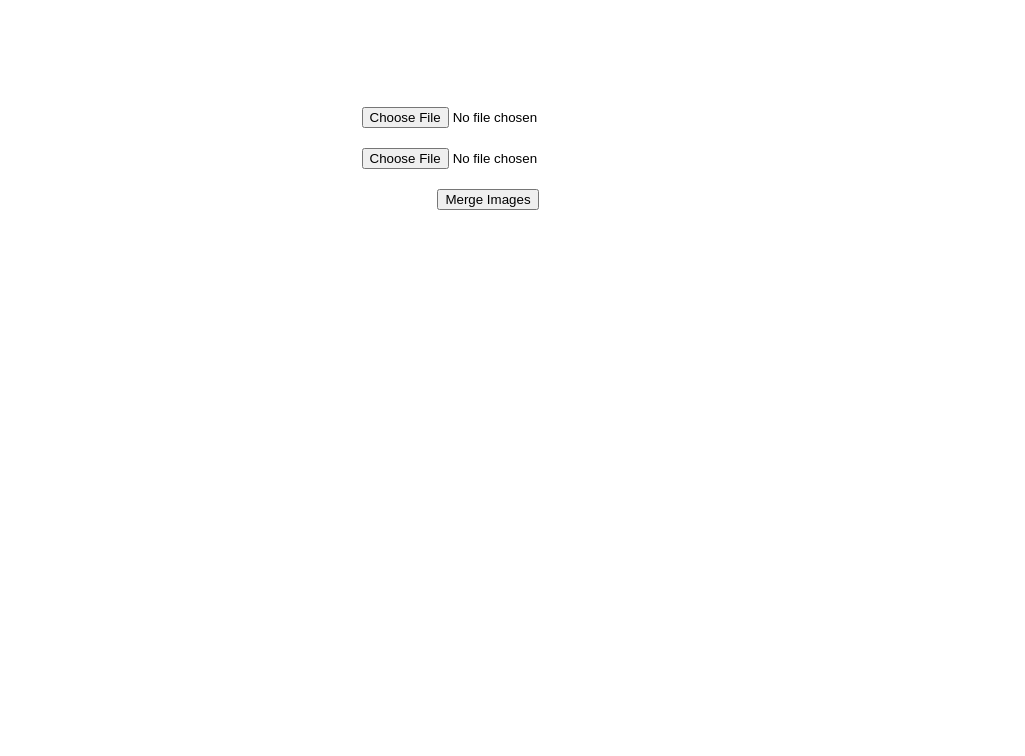
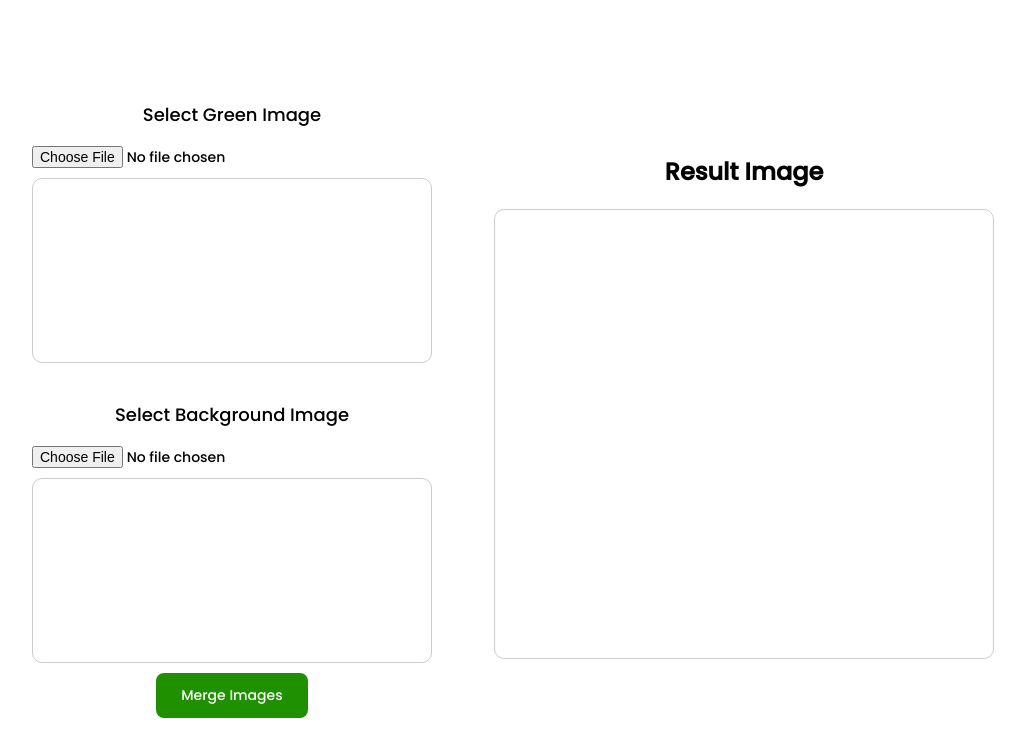
Before and after one commit to muamarzidan/Projects_GDSCUI, a plain HTML site: page Devfest/GreenScreenApp/index.html in a window 1280 px wide. Shown: the whole page, without its empty margins (152-1177 px from the left). Drawn offline with Linux system fonts and the light colour scheme.

Commit message:
feat: add greenimage

```diff
--- a/Devfest/GreenScreenApp/assets/main.js
+++ b/Devfest/GreenScreenApp/assets/main.js
@@ -1,3 +1,29 @@
+function displayInputImage() {
+    const inputImage = document.getElementById('inputImage').files[0];
+    const inputPreview = document.getElementById('inputPreview');
+
+    if (inputImage) {
+        const inputImg = new Image();
+        inputImg.onload = function () {
+            inputPreview.style.backgroundImage = `url(${URL.createObjectURL(inputImage)})`;
+        };
+        inputImg.src = URL.createObjectURL(inputImage);
+    }
+}
+
+function displayBackgroundImage() {
+    const backgroundImage = document.getElementById('backgroundImage').files[0];
+    const backgroundPreview = document.getElementById('backgroundPreview');
+
+    if (backgroundImage) {
+        const bgImg = new Image();
+        bgImg.onload = function () {
+            backgroundPreview.style.backgroundImage = `url(${URL.createObjectURL(backgroundImage)})`;
+        };
+        bgImg.src = URL.createObjectURL(backgroundImage);
+    }
+}
+
 function mergeImages() {
     const inputImage = document.getElementById('inputImage').files[0];
     const backgroundImage = document.getElementById('backgroundImage').files[0];
@@ -6,19 +32,26 @@ function mergeImages() {
         const canvas = document.getElementById('outputCanvas');
         const ctx = canvas.getContext('2d');
 
-        const img = new Image();
-        const bg = new Image();
+        const inputPreview = document.getElementById('inputPreview');
+        const backgroundPreview = document.getElementById('backgroundPreview');
 
-        img.onload = function () {
-            bg.onload = function () {
-                canvas.width = img.width;
-                canvas.height = img.height;
+        const inputImg = new Image();
+        const bgImg = new Image();
 
-                ctx.drawImage(img, 0, 0);
+        inputImg.onload = function () {
+            inputPreview.style.backgroundImage = `url(${URL.createObjectURL(inputImage)})`;
+
+            bgImg.onload = function () {
+                backgroundPreview.style.backgroundImage = `url(${URL.createObjectURL(backgroundImage)})`;
+
+                canvas.width = inputImg.width;
+                canvas.height = inputImg.height;
+
+                ctx.drawImage(inputImg, 0, 0);
                 const imageData = ctx.getImageData(0, 0, canvas.width, canvas.height);
                 const inputPixels = imageData.data;
 
-                ctx.drawImage(bg, 0, 0, canvas.width, canvas.height);
+                ctx.drawImage(bgImg, 0, 0, canvas.width, canvas.height);
                 const backgroundPixels = ctx.getImageData(0, 0, canvas.width, canvas.height).data;
 
                 for (let i = 0; i < inputPixels.length; i += 4) {
@@ -37,10 +70,10 @@ function mergeImages() {
                 ctx.putImageData(imageData, 0, 0);
             };
 
-            bg.src = URL.createObjectURL(backgroundImage);
+            bgImg.src = URL.createObjectURL(backgroundImage);
         };
 
-        img.src = URL.createObjectURL(inputImage);
+        inputImg.src = URL.createObjectURL(inputImage);
     } else {
         alert('Please select both input and background images.');
     }
--- a/Devfest/GreenScreenApp/assets/style.css
+++ b/Devfest/GreenScreenApp/assets/style.css
@@ -1,13 +1,115 @@
+@import url('https://fonts.googleapis.com/css2?family=Poppins:wght@500&display=swap');
+
+* {
+    box-sizing: border-box;
+    font-family: 'Poppins', sans-serif;
+}
+
 body {
+    width: 100%;
+    height: 100vh;
+    margin: 0;
+    padding: 0;
     display: flex;
     flex-direction: column;
     align-items: center;
     justify-content: center;
-    height: 100vh;
-    font-family: Arial, sans-serif;
 }
 
-#inputImage,
-#backgroundImage {
-    margin-bottom: 20px;
+.container {
+    width: 80%;
+    height: 90%;
+    display: flex;
+    justify-content: center;
+    align-items: center;
 }
+
+.row {
+    width: 100%;
+    height: 100%;
+    max-height: 300px;
+    display: flex;
+    flex-direction: row;
+    justify-content: center;
+    align-items: center;
+}
+
+.col {
+    width: 100%;
+    height: 100%;
+    display: flex;
+    flex-direction: column;
+    justify-content: center;
+    align-items: center;
+}
+
+.col p {
+    font-size: 18px;
+}
+
+.image-container {
+    width: auto;
+    max-width: 100%;
+    height: auto;
+    max-height: 100%;
+    display: flex;
+    flex-direction: column;
+    justify-content: center;
+    align-items: center;
+    padding: 10px 0;
+}
+
+.image-container input {
+    width: 100%;
+    height: 30px;
+    margin-bottom: 10px;
+    font-size: 14px;
+}
+
+.preview {
+    width: 400px;
+    height: 250px;
+    border: 1px solid #ccc;
+    border-radius: 10px;
+    background-size: cover;
+    background-position: center;
+    -webkit-border-radius: 10px;
+    -moz-border-radius: 10px;
+    -ms-border-radius: 10px;
+    -o-border-radius: 10px;
+}
+
+
+button {
+    padding: 12px 25px;
+    border: none;
+    border-radius: 8px;
+    background-color: #1f9100;
+    color: #fff;
+    font-size: 14px;
+    cursor: pointer;
+    margin-bottom: 10px;
+    -webkit-border-radius: 8px;
+    -moz-border-radius: 8px;
+    -ms-border-radius: 8px;
+    -o-border-radius: 8px;
+}
+
+button:hover {
+    background-color: #45ea17;
+}
+
+.result-container h2 {
+    text-align: center;
+}
+
+canvas {
+    max-width: 500px;
+    max-height: 500px;
+    border: 1px solid #ccc;
+    border-radius: 10px;
+    -webkit-border-radius: 10px;
+    -moz-border-radius: 10px;
+    -ms-border-radius: 10px;
+    -o-border-radius: 10px;
+}
--- a/Devfest/GreenScreenApp/index.html
+++ b/Devfest/GreenScreenApp/index.html
@@ -1,5 +1,6 @@
 <!DOCTYPE html>
 <html lang="en">
+
 <head>
     <meta charset="UTF-8">
     <title>GreenScreen App</title>
@@ -7,10 +8,29 @@
 </head>
 
 <body>
-    <input type="file" id="inputImage" accept="image/*">
-    <input type="file" id="backgroundImage" accept="image/*">
-    <button onclick="mergeImages()">Merge Images</button>
-    <canvas id="outputCanvas" width="500" height="500"></canvas>
+    <div class="container">
+        <div class="row">
+            <div class="col">
+                <div class="image-container">
+                    <p>Select Green Image</p>
+                    <input type="file" id="inputImage" accept="image/*" onchange="displayInputImage()">
+                    <div class="preview" id="inputPreview"></div>
+                </div>
+                <div class="image-container">
+                    <p>Select Background Image</p>
+                    <input type="file" id="backgroundImage" accept="image/*" onchange="displayBackgroundImage()">
+                    <div class="preview" id="backgroundPreview"></div>
+                </div>
+                <button onclick="mergeImages()">Merge Images</button>
+            </div>
+            <div class="col">
+                <div class="result-container">
+                    <h2>Result Image</h2>
+                    <canvas id="outputCanvas" width="500" height="450"></canvas>
+                </div>
+            </div>
+        </div>
+    </div>
 
     <script src="./assets/main.js"></script>
 </body>
```
